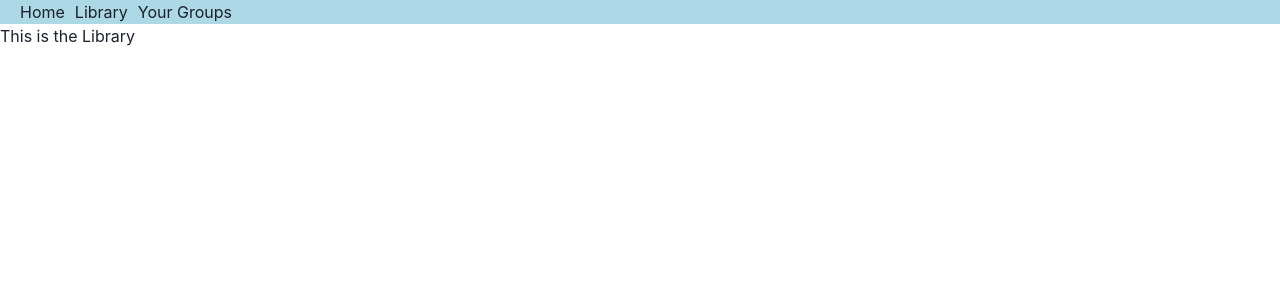
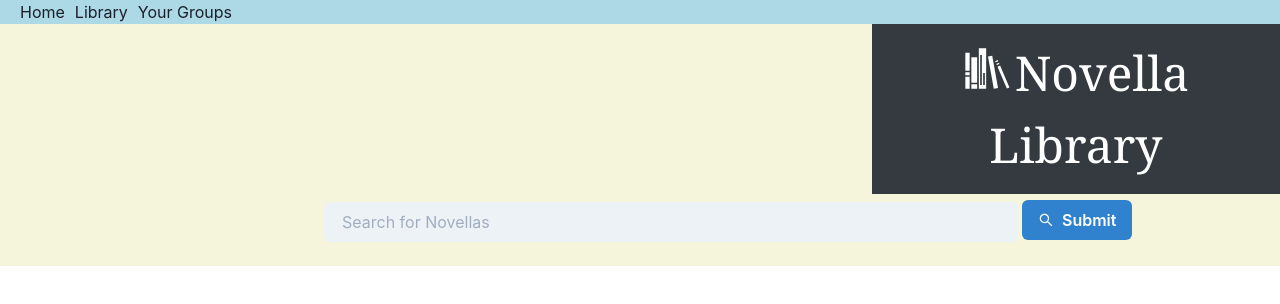
Before and after one commit to HCutrone/TheIndecisiveDevs, a React (Create React App) app: page /library in a window 1280 px wide. Shown: the top 304 px of the page. Built offline with nearby package versions, Linux system fonts and the light colour scheme.

Commit message:
added library page configuration and book api search

```diff
--- /dev/null
+++ b/src/Library.css
@@ -0,0 +1,66 @@
+.libheader {
+    text-align: center;
+    background-color: #343a40;
+    color: white;
+    padding: 1% 0 1% 0;
+    font-size: 48px;
+    float: inline-end;
+    font-family: Georgia, 'Times New Roman', Times, serif;
+}
+.libh1{
+    display: inline;
+    display: inline-block;
+    font-family: Georgia, 'Times New Roman', Times, serif;
+}
+
+.libSearchBar{
+    padding-left: 25%;
+    border: #343a40;
+    background-color: beige;
+}
+
+.libbody{
+    background-color: beige;
+}
+
+.booklist {
+    background-color: beige;
+    display: grid;
+    margin: 20px 0 20px 0;
+    grid-template-columns: repeat(4, 1fr);
+    grid-auto-rows: 1fr;
+    grid-gap: 1em;
+}
+
+.bookcard {
+    width: 200px;
+    height: 300px;
+    border: 1px solid #343a40;
+    margin: 0 auto;
+    border-radius: 5px;
+    overflow: hidden;
+    background-color: #343a40;
+    font-family: Georgia, 'Times New Roman', Times, serif;
+    display: inline-block;
+    overflow: hidden;
+}
+
+.desc{
+    align-items: center;
+    height: auto;
+    padding: 10px;
+    color: white;
+}
+.desc h2{
+    font-size: 1em;
+    font-weight: 400;
+}
+
+.desc h3, p{
+    font-weight: 300;
+}
+.coverwrapper {
+    align-self: center;
+    padding-left: 18%;
+    padding-top: 10px;
+}
--- /dev/null
+++ b/src/components/BookCard.js
@@ -0,0 +1,19 @@
+import React from 'react'
+import '../Library.css'
+
+const BookCard = (props) => {
+  return (
+    <div className = "bookcard">
+        <div className="coverwrapper">
+                <img alt ={props.title} src = {props.image}/>
+        </div>
+        <div className="desc">
+            <h2>{props.title}</h2>
+            <h3>{props.author}</h3>
+            <p>{props.published}</p>
+        </div>
+    </div>
+  )
+}
+
+export default BookCard;
--- /dev/null
+++ b/src/components/Books.js
@@ -0,0 +1,51 @@
+import React, {Component} from 'react';
+import SearchBar from './SearchBar';
+import request from 'superagent';
+import '../Library.css'
+import BooksList from './BooksList';
+
+class Books extends Component {
+  constructor(props){
+      super(props);
+      this.state = {
+          books: [],
+          searchField: ''
+      }
+  }
+
+  searchBook = (e) => {
+    e.preventDefault();
+    try{
+      request
+      .get("https://www.googleapis.com/books/v1/volumes")
+      .query({q: this.state.searchField})
+      .then((data) => {
+        console.log(data);
+        this.setState({ books: [...data.body.items]})
+      })
+    } catch (error){
+      console.error(error);
+    }
+  }
+
+  handleSearch = (e) => {
+    this.setState({searchField:e.target.value });
+    console.log(e.target.value);
+  }
+
+  render(){
+    return (
+      <div className="libbody">
+        <div className='searchBar'>
+            <SearchBar searchBook ={this.searchBook} handleSearch = {this.handleSearch}/>
+            <BooksList books={this.state.books}/>
+        </div>
+      </div>
+
+    );
+  }
+}
+
+
+
+export default Books
--- /dev/null
+++ b/src/components/BooksList.js
@@ -0,0 +1,22 @@
+import React from 'react'
+import '../Library.css'
+import BookCard from './BookCard'
+
+function BooksList(props) {
+  return (
+    <div className = "booklist">
+        {
+            props.books.map((book, i) =>{
+                return <BookCard
+                    key = {i}
+                    image = {book.volumeInfo.imageLinks.thumbnail}
+                    title = {book.volumeInfo.title}
+                    author = {book.volumeInfo.authors}
+                />
+            })
+        }
+    </div>
+  )
+}
+
+export default BooksList
--- /dev/null
+++ b/src/components/LibHeader.js
@@ -0,0 +1,20 @@
+import React from 'react'
+import {GiBookshelf} from 'react-icons/gi'
+import "../Library.css"
+
+const iconstyle = { color: "white", postion: "relative", marginRight: "1%", display : 'inline-flex'
+}
+
+
+function LibHeader() {
+  return (
+    <div className='libheader'>
+            <GiBookshelf style = {iconstyle}></GiBookshelf>
+    <libh1>
+        Novella Library
+    </libh1>
+    </div>
+  )
+}
+
+export default LibHeader;
--- /dev/null
+++ b/src/components/SearchBar.js
@@ -0,0 +1,31 @@
+import React from 'react'
+import { Input, Button } from '@chakra-ui/react'
+import '../Library.css'
+import { AiOutlineSearch } from 'react-icons/ai'
+
+
+
+const SearchBar = (props) => (
+    <div className = "libSearchBar">
+        <form onSubmit = {props.searchBook} action = "">
+            <Input onChange={props.handleSearch}
+                m = {1}
+                htmlSize={60}
+                width = "auto"
+                type="text"
+                variant= "filled"
+                placeholder = "Search for Novellas"
+                marginTop={2}
+                />
+            <Button colorScheme='blue'
+            onClick = {props.searchBook}
+            leftIcon={<AiOutlineSearch/>}
+            align = "center"
+            marginTop = {-1.5}
+            >Submit</Button>
+        </form>
+
+    </div>
+);
+
+export default SearchBar;
--- a/src/routes/Library.js
+++ b/src/routes/Library.js
@@ -1,10 +1,16 @@
 import React from 'react'
+import LibHeader from '../components/LibHeader'
+import Books from '../components/Books'
+import "../Library.css"
 
 const Library = () => {
   return (
-    <div>
-      <h1>This is the Library</h1>
-    </div>
+    <>
+      <div className= "lib-header">
+        <LibHeader></LibHeader>
+      </div>
+      <Books></Books>
+    </>
   )
 }
 
```
Also changed, not shown: package.json (+8 -0 lines), 1 other file (tests, documents, lock files or other folders).
